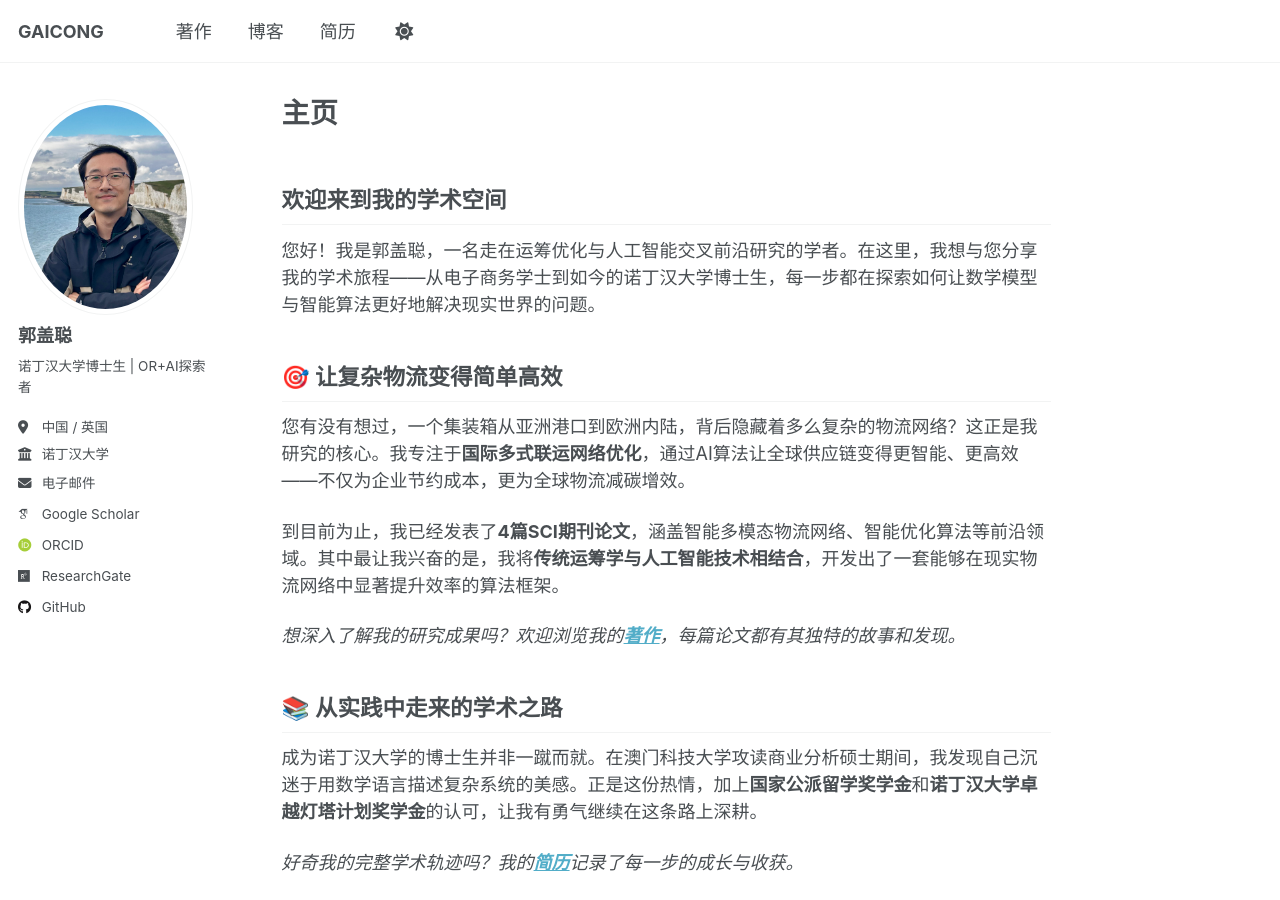
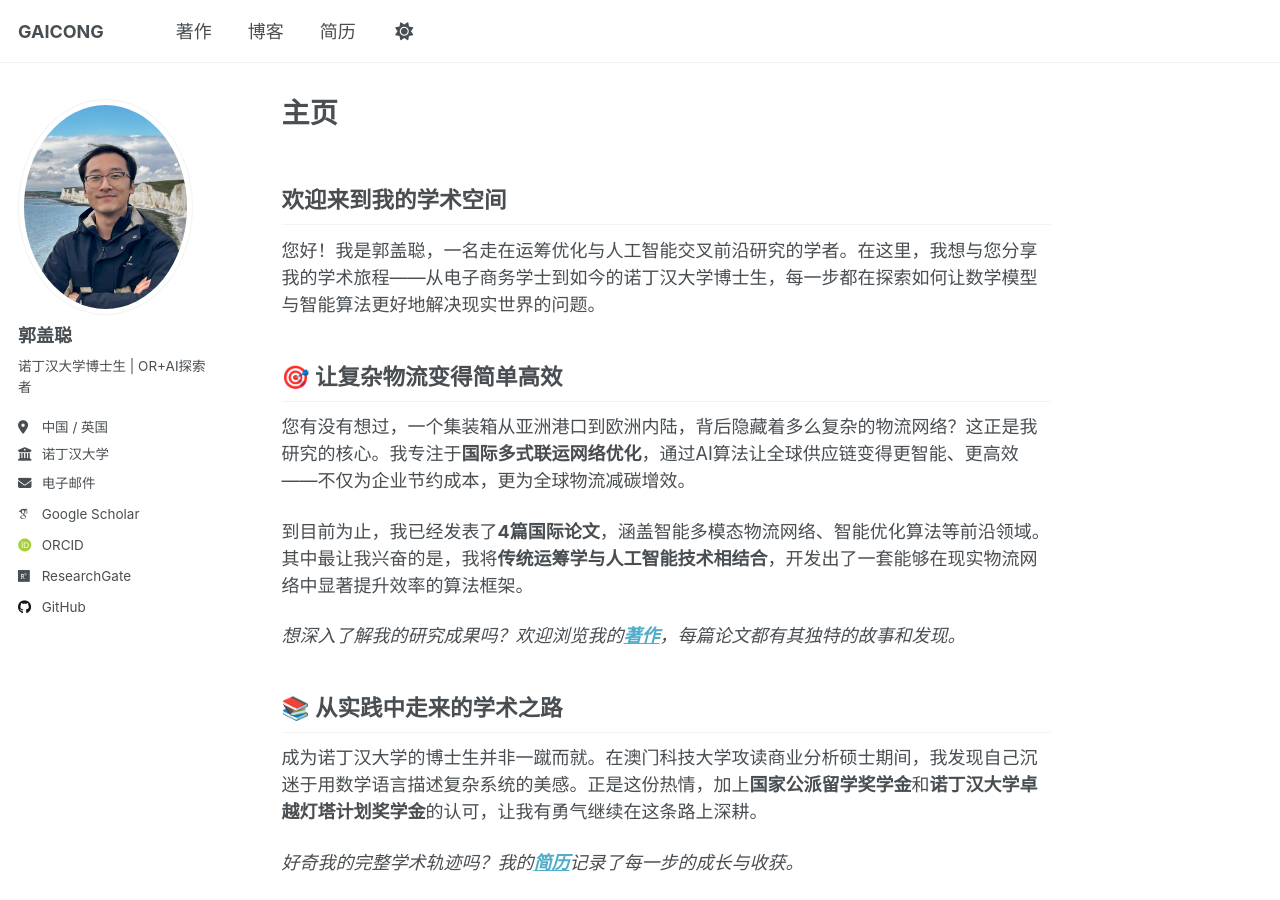
Before and after one commit to Gaicong/gaicong.github.io, a Jekyll site: the page built from _pages/about.md, in a window 1280 px wide and 900 px high. Built offline with Jekyll 4.4.1, drawn with Linux system fonts in a browser that asks for light colours; some web fonts are replaced; a script that is not in the unit is left out.

Commit message:
Update about.md

```diff
--- a/_pages/about.md
+++ b/_pages/about.md
@@ -14,7 +14,7 @@ redirect_from:
 
 您有没有想过，一个集装箱从亚洲港口到欧洲内陆，背后隐藏着多么复杂的物流网络？这正是我研究的核心。我专注于**国际多式联运网络优化**，通过AI算法让全球供应链变得更智能、更高效——不仅为企业节约成本，更为全球物流减碳增效。
 
-到目前为止，我已经发表了**4篇SCI期刊论文**，涵盖智能多模态物流网络、智能优化算法等前沿领域。其中最让我兴奋的是，我将**传统运筹学与人工智能技术相结合**，开发出了一套能够在现实物流网络中显著提升效率的算法框架。
+到目前为止，我已经发表了**4篇国际论文**，涵盖智能多模态物流网络、智能优化算法等前沿领域。其中最让我兴奋的是，我将**传统运筹学与人工智能技术相结合**，开发出了一套能够在现实物流网络中显著提升效率的算法框架。
 
 *想深入了解我的研究成果吗？欢迎浏览我的[**著作**](/publications/)，每篇论文都有其独特的故事和发现。*
 
```
